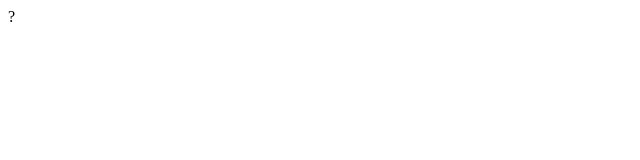
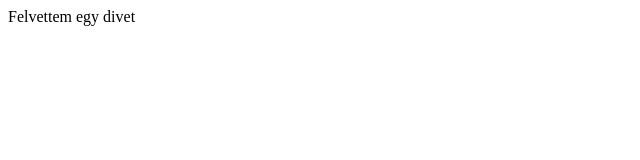
Before and after one commit to oattilamark/blueteam_ikt_weboldal, a plain HTML site: page index.html in a window 1280 px wide. Shown: the whole page, without its empty margins (0-640 px from the left). Drawn offline with Linux system fonts and the light colour scheme.

Commit message:
Felvettem egy divet

```diff
--- a/index.html
+++ b/index.html
@@ -7,6 +7,6 @@
     <title>Kedvenc valami</title>
 </head>
 <body>
-    ?
+    <div>Felvettem egy divet</div>
 </body>
 </html>
```
